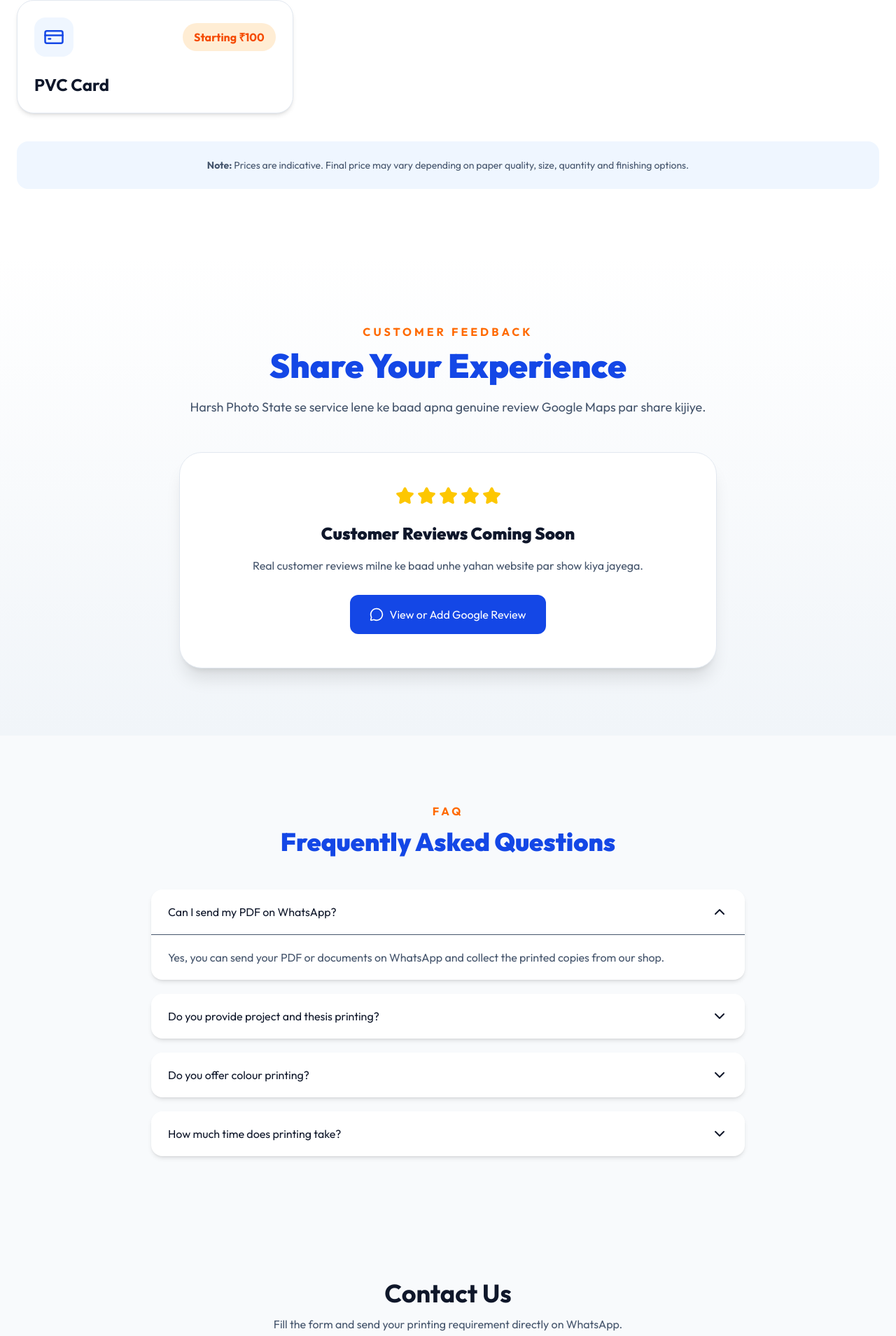
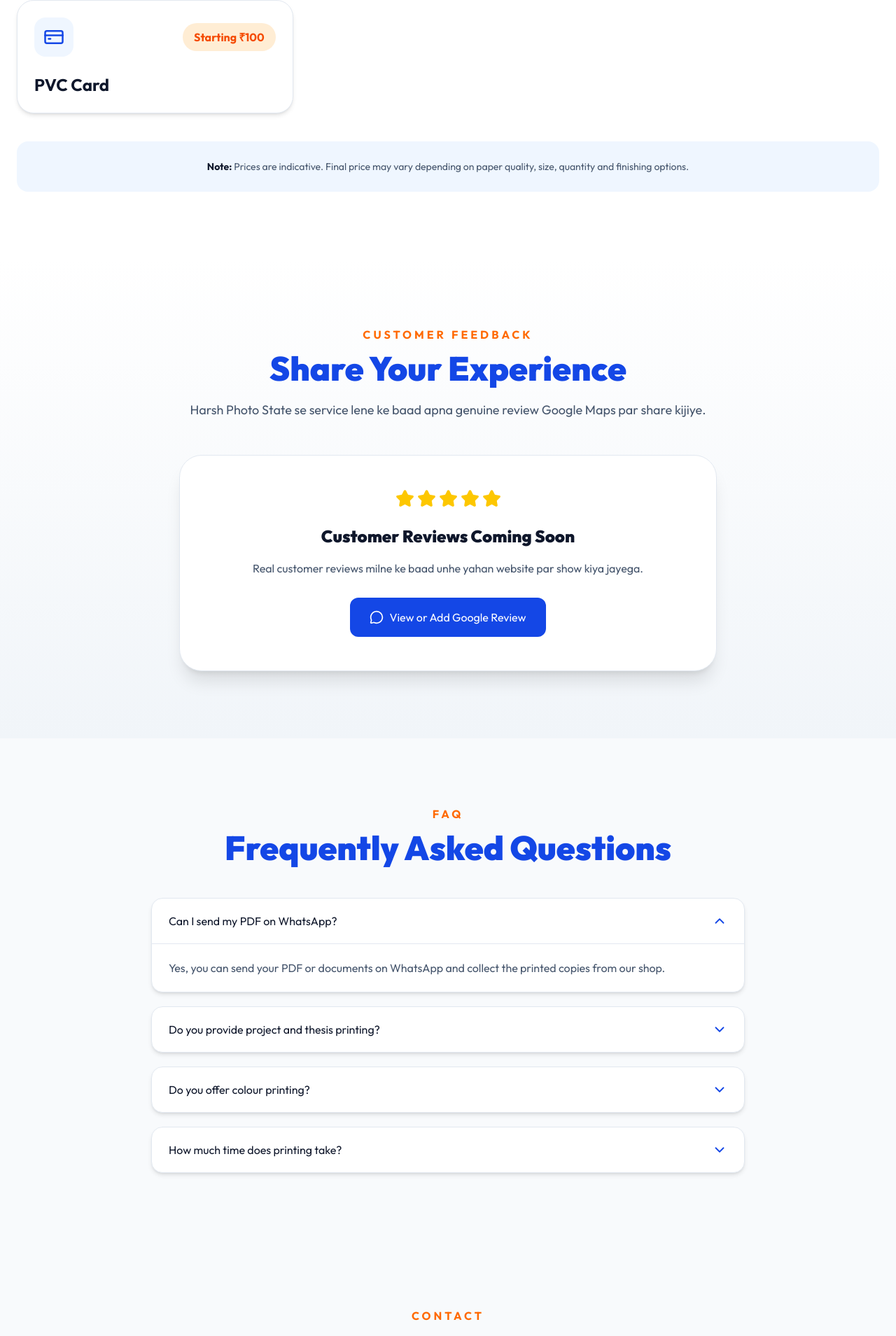
Before and after one commit to hj767818-wq/harsh-photo-state, a Next.js app: page / in a window 1280 px wide. Shown: the part 3951-5860 px from the top of the page at 70% size. Built offline with nearby package versions, Linux system fonts and the light colour scheme.

Commit message:
Fix FAQ and contact text visibility

```diff
--- a/components/Contact.tsx
+++ b/components/Contact.tsx
@@ -1,65 +1,95 @@
 "use client";
 
+import { MessageCircle } from "lucide-react";
 import { useState } from "react";
 
-const PHONE = "919012957441"; // <-- Apna WhatsApp number yahan dalna
+const PHONE = "919012957441";
 
 export default function Contact() {
   const [name, setName] = useState("");
   const [phone, setPhone] = useState("");
   const [service, setService] = useState("Photocopy");
   const [message, setMessage] = useState("");
+  const [error, setError] = useState("");
 
   const sendWhatsApp = () => {
+    const cleanPhone = phone.replace(/\D/g, "");
+
+    if (!name.trim()) {
+      setError("Please enter your name.");
+      return;
+    }
+
+    if (cleanPhone.length < 10) {
+      setError("Please enter a valid mobile number.");
+      return;
+    }
+
+    if (!message.trim()) {
+      setError("Please write your requirement.");
+      return;
+    }
+
+    setError("");
+
     const text = `*New Printing Enquiry*
 
-👤 Name: ${name}
-📱 Mobile: ${phone}
-🖨️ Service: ${service}
+👤 *Name:* ${name}
+📱 *Mobile:* ${phone}
+🖨️ *Service:* ${service}
 
-📝 Message:
+📝 *Requirement:*
 ${message}`;
 
     window.open(
       `https://wa.me/${PHONE}?text=${encodeURIComponent(text)}`,
-      "_blank"
+      "_blank",
+      "noopener,noreferrer"
     );
   };
 
   return (
-    <section
-      id="contact"
-      className="py-20 bg-slate-50"
-    >
-      <div className="max-w-4xl mx-auto px-6">
-        <h2 className="text-4xl font-bold text-center mb-3">
-          Contact Us
-        </h2>
+    <section id="contact" className="bg-slate-50 py-24">
+      <div className="mx-auto max-w-4xl px-6">
+        <div className="text-center" data-aos="fade-up">
+          <p className="font-bold uppercase tracking-[0.25em] text-orange-500">
+            Contact
+          </p>
 
-        <p className="text-center text-slate-600 mb-10">
-          Fill the form and send your printing requirement directly on WhatsApp.
-        </p>
+          <h2 className="mt-3 text-4xl font-black text-blue-700 sm:text-5xl">
+            Contact Us
+          </h2>
 
-        <div className="bg-white rounded-2xl shadow-xl p-8 space-y-5">
+          <p className="mx-auto mt-5 max-w-2xl text-lg leading-8 text-slate-600">
+            Fill the form and send your printing requirement directly on
+            WhatsApp.
+          </p>
+        </div>
 
+        <div
+          className="mt-12 space-y-5 rounded-[2rem] border border-slate-200 bg-white p-6 shadow-xl sm:p-8"
+          data-aos="fade-up"
+        >
           <input
-            className="w-full border rounded-xl p-4"
+            type="text"
+            className="w-full rounded-xl border border-slate-300 bg-white p-4 text-slate-900 outline-none transition focus:border-blue-700 focus:ring-2 focus:ring-blue-100"
             placeholder="Your Name"
             value={name}
-            onChange={(e) => setName(e.target.value)}
+            onChange={(event) => setName(event.target.value)}
           />
 
           <input
-            className="w-full border rounded-xl p-4"
+            type="tel"
+            className="w-full rounded-xl border border-slate-300 bg-white p-4 text-slate-900 outline-none transition focus:border-blue-700 focus:ring-2 focus:ring-blue-100"
             placeholder="Mobile Number"
             value={phone}
-            onChange={(e) => setPhone(e.target.value)}
+            onChange={(event) => setPhone(event.target.value)}
           />
 
           <select
-            className="w-full border rounded-xl p-4"
+            className="w-full rounded-xl border border-slate-300 bg-white p-4 text-slate-900 outline-none transition focus:border-blue-700 focus:ring-2 focus:ring-blue-100"
             value={service}
-            onChange={(e) => setService(e.target.value)}
+            onChange={(event) => setService(event.target.value)}
           >
             <option>Photocopy</option>
             <option>Colour Print</option>
@@ -72,19 +102,26 @@ ${message}`;
           </select>
 
           <textarea
-            className="w-full border rounded-xl p-4 h-36"
+            className="h-36 w-full resize-none rounded-xl border border-slate-300 bg-white p-4 text-slate-900 outline-none transition focus:border-blue-700 focus:ring-2 focus:ring-blue-100"
             placeholder="Write your requirement..."
             value={message}
-            onChange={(e) => setMessage(e.target.value)}
+            onChange={(event) => setMessage(event.target.value)}
           />
 
+          {error && (
+            <p className="rounded-xl bg-red-50 px-4 py-3 text-sm font-semibold text-red-600">
+              {error}
+            </p>
+          )}
+
           <button
+            type="button"
             onClick={sendWhatsApp}
-            className="w-full bg-green-600 hover:bg-green-700 text-white rounded-xl p-4 font-semibold transition"
+            className="inline-flex w-full items-center justify-center gap-2 rounded-xl bg-green-600 p-4 font-semibold text-white transition hover:-translate-y-1 hover:bg-green-700"
           >
+            <MessageCircle size={20} />
             Send on WhatsApp
           </button>
-
         </div>
       </div>
     </section>
--- a/components/FAQ.tsx
+++ b/components/FAQ.tsx
@@ -30,57 +30,49 @@ export default function FAQ() {
   const [open, setOpen] = useState<number | null>(0);
 
   return (
-    <section className="bg-slate-50 py-24" id="faq">
+    <section id="faq" className="bg-slate-50 py-24">
       <div className="mx-auto max-w-4xl px-6">
-
         <div className="text-center" data-aos="fade-up">
           <p className="font-bold uppercase tracking-[0.25em] text-orange-500">
             FAQ
           </p>
 
-          <h2 className="mt-3 text-4xl font-black text-blue-700">
+          <h2 className="mt-3 text-4xl font-black text-blue-700 sm:text-5xl">
             Frequently Asked Questions
           </h2>
         </div>
 
         <div className="mt-12 space-y-5">
-
           {faqs.map((faq, index) => (
-
             <div
-              key={index}
+              key={faq.question}
               data-aos="fade-up"
               data-aos-delay={index * 80}
-              className="overflow-hidden rounded-2xl bg-white shadow-md"
+              className="overflow-hidden rounded-2xl border border-slate-200 bg-white shadow-md"
             >
-
               <button
-                onClick={() =>
-                  setOpen(open === index ? null : index)
-                }
-                className="flex w-full items-center justify-between px-6 py-5 text-left font-bold"
+                type="button"
+                onClick={() => setOpen(open === index ? null : index)}
+                className="flex w-full items-center justify-between gap-4 px-6 py-5 text-left font-bold text-slate-900 transition hover:bg-slate-50"
               >
-                {faq.question}
+                <span>{faq.question}</span>
 
                 <ChevronDown
-                  className={`transition ${
+                  size={22}
+                  className={`shrink-0 text-blue-700 transition duration-300 ${
                     open === index ? "rotate-180" : ""
                   }`}
                 />
               </button>
 
               {open === index && (
-                <div className="border-t px-6 py-5 text-slate-600">
+                <div className="border-t border-slate-200 px-6 py-5 leading-7 text-slate-600">
                   {faq.answer}
                 </div>
               )}
-
             </div>
-
           ))}
-
         </div>
-
       </div>
     </section>
   );
--- a/components/PriceList.tsx
+++ b/components/PriceList.tsx
@@ -1,11 +1,11 @@
 import {
+  BookOpen,
+  Copy,
+  CreditCard,
+  Image,
+  Layers3,
+  Palette,
   Printer,
-  Copy,
-  Palette,
-  Image,
-  BookOpen,
-  Layers3,
-  CreditCard,
 } from "lucide-react";
 
 const services = [
@@ -48,18 +48,14 @@ const services = [
 
 export default function PriceList() {
   return (
-    <section className="bg-white py-24" id="price">
-      <div className="max-w-7xl mx-auto px-6">
-
-        <div
-          className="text-center"
-          data-aos="fade-up"
-        >
-          <p className="uppercase tracking-[0.25em] text-orange-500 font-bold">
+    <section id="price" className="bg-white py-24">
+      <div className="mx-auto max-w-7xl px-6">
+        <div className="text-center" data-aos="fade-up">
+          <p className="font-bold uppercase tracking-[0.25em] text-orange-500">
             Affordable Pricing
           </p>
 
-          <h2 className="mt-3 text-4xl md:text-5xl font-black text-blue-700">
+          <h2 className="mt-3 text-4xl font-black text-blue-700 md:text-5xl">
             Price List
           </h2>
 
@@ -69,54 +65,44 @@ export default function PriceList() {
         </div>
 
         <div className="mt-14 grid gap-6 sm:grid-cols-2 lg:grid-cols-3">
-
           {services.map((service, index) => {
-
             const Icon = service.icon;
 
             return (
-
               <div
                 key={service.title}
                 data-aos="fade-up"
                 data-aos-delay={index * 80}
                 className="rounded-3xl border border-slate-200 bg-white p-6 shadow-md transition hover:-translate-y-2 hover:border-orange-400 hover:shadow-xl"
               >
-
-                <div className="flex items-center justify-between">
-
-                  <div className="flex h-14 w-14 items-center justify-center rounded-2xl bg-blue-50 text-blue-700">
+                <div className="flex items-center justify-between gap-4">
+                  <div className="flex h-14 w-14 shrink-0 items-center justify-center rounded-2xl bg-blue-50 text-blue-700">
                     <Icon size={30} />
                   </div>
 
-                  <span className="rounded-full bg-orange-100 px-4 py-2 font-bold text-orange-600">
+                  <span className="rounded-full bg-orange-100 px-4 py-2 text-sm font-bold text-orange-600 sm:text-base">
                     {service.price}
                   </span>
-
                 </div>
 
-                <h3 className="mt-6 text-2xl font-bold">
+                <h3 className="mt-6 text-2xl font-bold text-slate-900">
                   {service.title}
                 </h3>
-
               </div>
-
             );
-
           })}
-
         </div>
 
         <div
           className="mt-10 rounded-2xl bg-blue-50 p-6 text-center"
           data-aos="fade-up"
         >
-          <p className="text-sm text-slate-600">
-            <strong>Note:</strong> Prices are indicative. Final price may vary
-            depending on paper quality, size, quantity and finishing options.
+          <p className="text-sm leading-6 text-slate-600">
+            <strong className="text-slate-900">Note:</strong> Prices are
+            indicative. Final price may vary depending on paper quality, size,
+            quantity and finishing options.
           </p>
         </div>
-
       </div>
     </section>
   );
```
